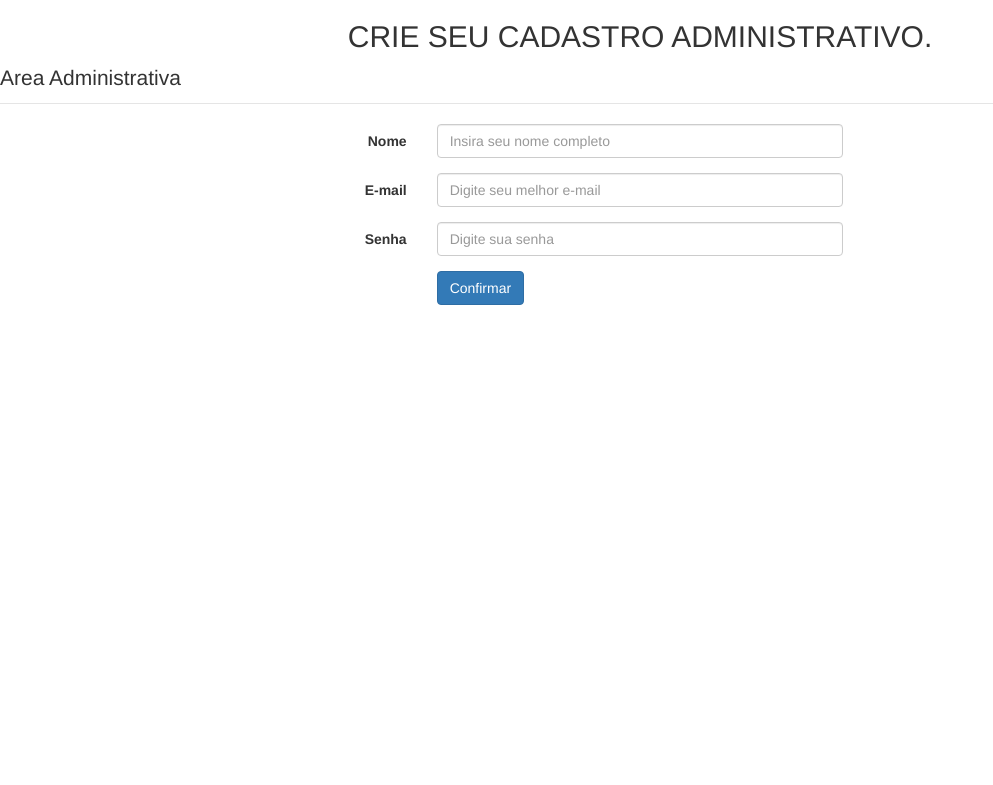
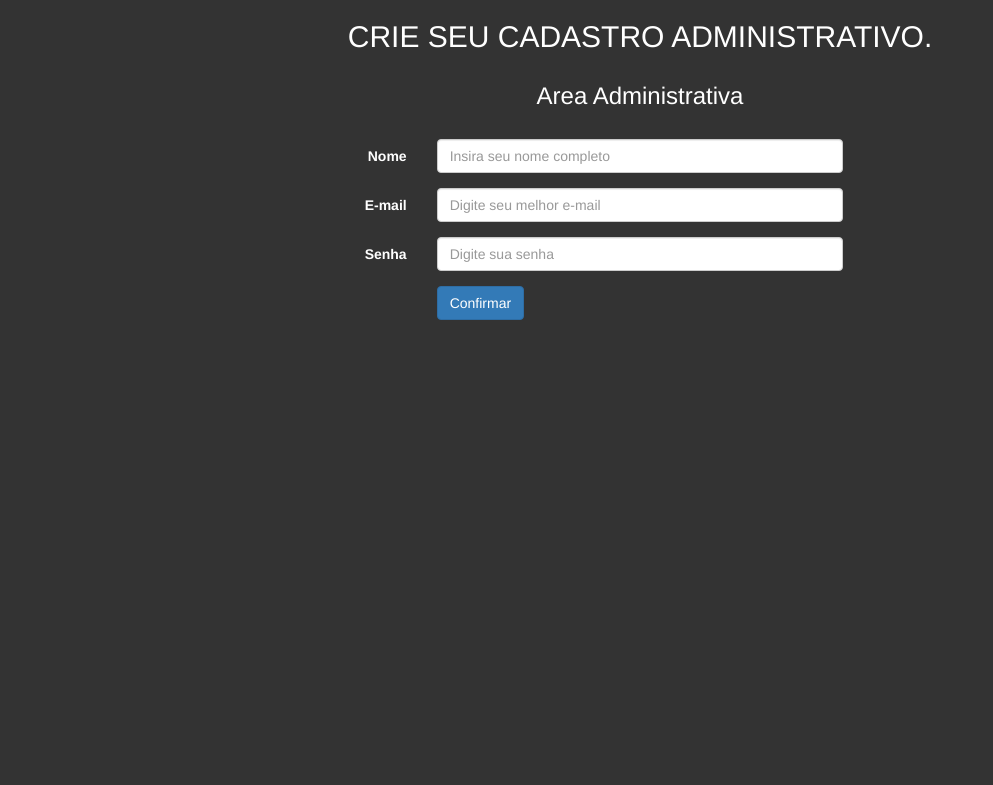
Before and after one commit to nandogt21/SITE_IBCM, a PHP site: page /cadastro.php in a window 1280 px wide. Shown: the top 785 px of the page, without its empty margins (0-993 px from the left). Run offline with PHP 8.4, Linux system fonts and the light colour scheme; some libraries are stand-ins or nearby versions.

Commit message:
Primeiro comit para o git .. SITE_LOGIN_CADASTRO

```diff
--- a/cadastro.php
+++ b/cadastro.php
@@ -5,25 +5,33 @@
 <script src="//maxcdn.bootstrapcdn.com/bootstrap/3.3.0/js/bootstrap.min.js"></script>
 <script src="//code.jquery.com/jquery-1.11.1.min.js"></script>
 <!------ Include the above in your HEAD tag ---------->
-<link rel="stylesheet" type="text/css" href="css.css"
+<style>
+    body{
+        background-color:#333;
+    }
+    #cor_nome{
+        color:white;
+    }
+</style>
+
 </head>
 <body>
 
 
 <div class="container" >
 	<div class="row">
-            <center><h2>CRIE SEU CADASTRO ADMINISTRATIVO.</h2></center>
+            <center id="cor_nome"><h2>CRIE SEU CADASTRO ADMINISTRATIVO.</h2></center>
 	</div>
 </div>
     <form class="form-horizontal" method="POST" action="valida_cadastro.php">
 <fieldset >
 
-<!-- Form Name -->
-<legend><p>Area Administrativa</p></legend>
+
+    <a id="cor_nome"><center><p><h3>Area Administrativa</h3></p></center></a><br>
 
 <!-- Text input-->
 <div class="form-group">
-  <label class="col-md-4 control-label" for="textinput">Nome</label>
+  <label class="col-md-4 control-label" for="textinput" id="cor_nome">Nome</label>
   <div class="col-md-4">
   <input id="textinput" name="nome" type="text" placeholder="Insira seu nome completo" class="form-control input-md">
 
@@ -32,7 +40,7 @@
 
 <!-- Text input-->
 <div class="form-group">
-  <label class="col-md-4 control-label" for="textinput">E-mail</label>
+  <label class="col-md-4 control-label" for="textinput" id="cor_nome">E-mail</label>
   <div class="col-md-4">
   <input id="textinput" name="email" type="text" placeholder="Digite seu melhor e-mail" class="form-control input-md">
 
@@ -41,7 +49,7 @@
 
 <!-- Text input-->
 <div class="form-group">
-  <label class="col-md-4 control-label" for="textinput">Senha</label>
+  <label class="col-md-4 control-label" for="textinput" id="cor_nome">Senha</label>
   <div class="col-md-4">
   <input id="textinput" name="senha" type="password" placeholder="Digite sua senha" class="form-control input-md">
 
--- a/css.css
+++ b/css.css
@@ -1,5 +1,8 @@
 
 
+body{
+    background-color:#333;
+}
 body#LoginForm{ background-image:url("slide2.jpg"); background-repeat:no-repeat;
                                                     background-position:center;
                                                     background-size:cover;
```
